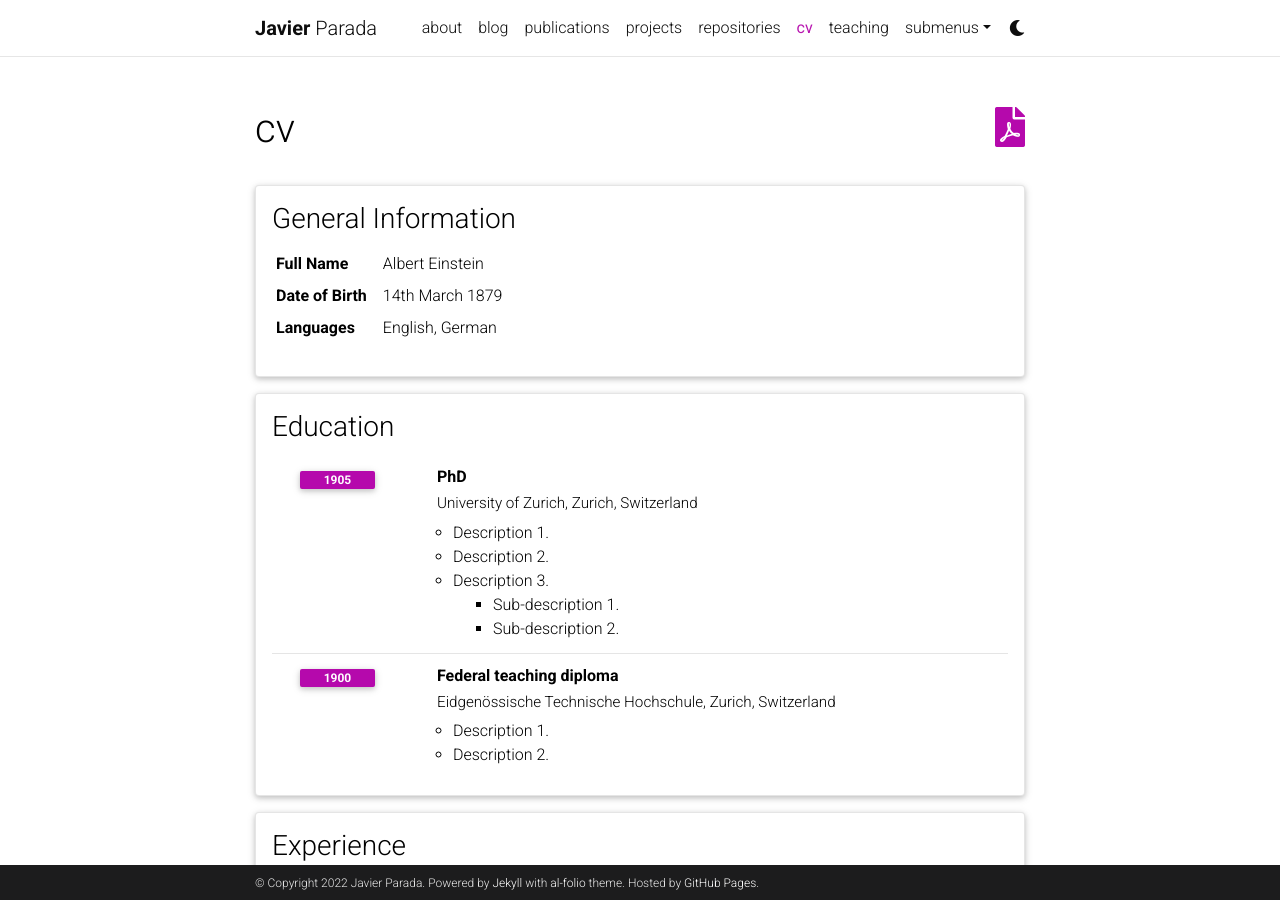
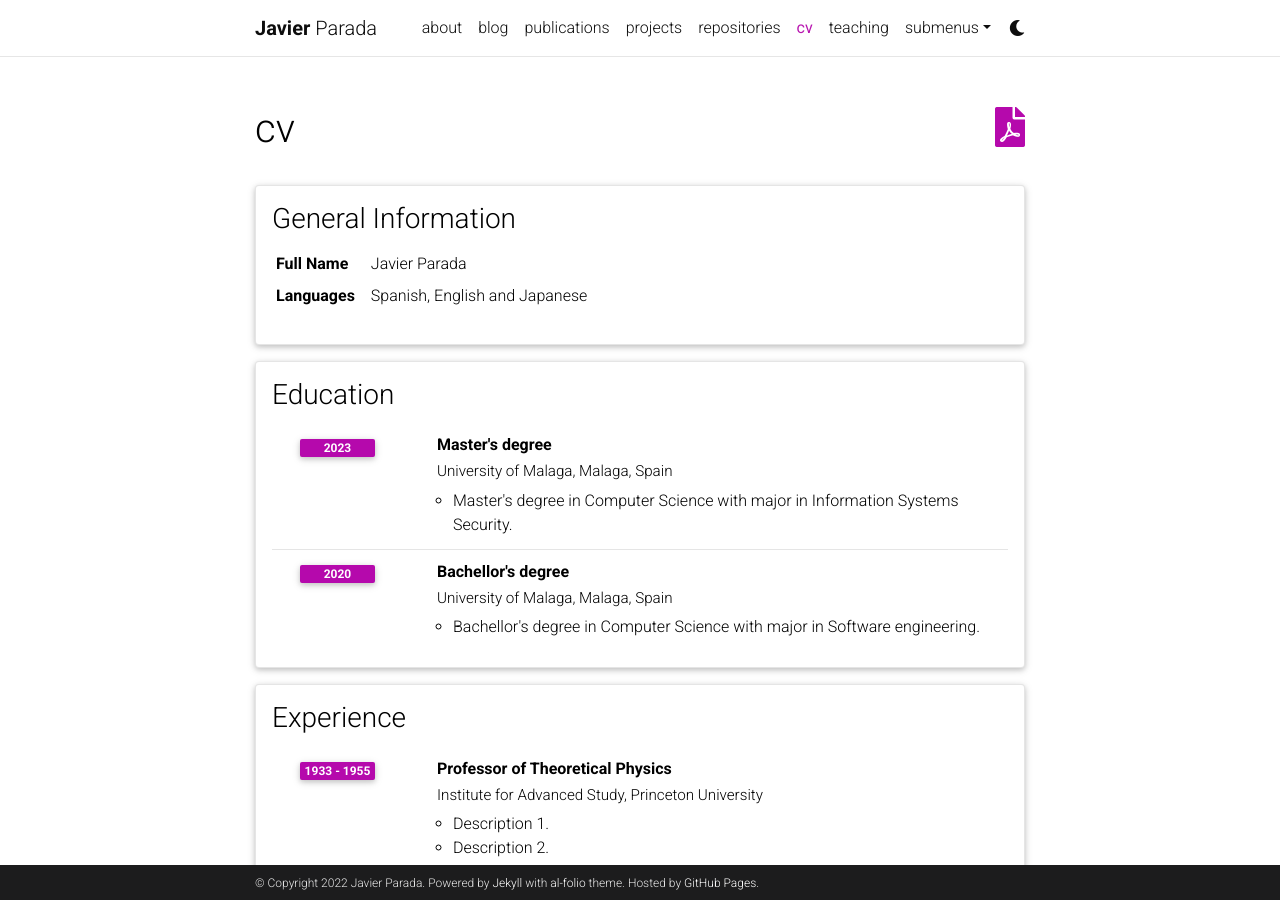
Before and after one commit to jparadadev/jparadadev.github.io, a Jekyll site: the page built from _pages/cv.md, in a window 1280 px wide and 900 px high. Built offline with Jekyll 4.4.1, drawn with Linux system fonts in a browser that asks for light colours; comment, search, counter and statistics services are not loaded; a style sheet for code colours, icons or effects is not loaded.

Commit message:
Add cv data

```diff
--- a/_data/cv.yml
+++ b/_data/cv.yml
@@ -2,31 +2,21 @@
   type: map
   contents:
     - name: Full Name
-      value: Albert Einstein
-    - name: Date of Birth
-      value: 14th March 1879
+      value: Javier Parada
     - name: Languages
-      value: English, German
+      value: Spanish, English and Japanese
 
 - title: Education
   type: time_table
   contents:
-    - title: PhD
-      institution: University of Zurich, Zurich, Switzerland
-      year: 1905
-      description:
-        - Description 1.
-        - Description 2.
-        - title: Description 3.
-          contents:
-            - Sub-description 1.
-            - Sub-description 2.
-    - title: Federal teaching diploma
-      institution: Eidgenössische Technische Hochschule, Zurich, Switzerland
-      year: 1900
-      description:
-        - Description 1.
-        - Description 2.
+    - title: Master's degree
+      institution: University of Malaga, Malaga, Spain
+      year: 2023
+      description: Master's degree in Computer Science with major in Information Systems Security.
+    - title: Bachellor's degree
+      institution: University of Malaga, Malaga, Spain
+      year: 2020
+      description: Bachellor's degree in Computer Science with major in Software engineering.
 
 - title: Experience
   type: time_table
```
